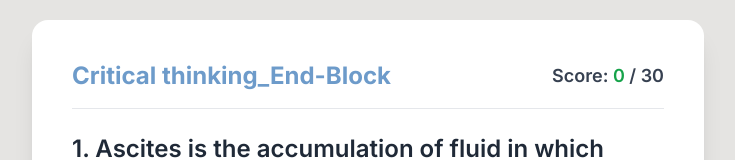
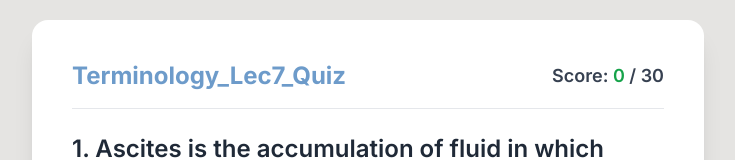
Before and after one commit to shabazrasheed10-rgb/Terminology_Lec7_Quiz, a plain HTML site: page index.html in a window 1280 px wide. Shown: the top 160 px of the page, without its empty margins (272-1007 px from the left). Drawn offline with nearby package versions, Linux system fonts and the light colour scheme.

Commit message:
Update index.html

```diff
--- a/index.html
+++ b/index.html
@@ -3,7 +3,7 @@
  <head>
   <meta charset="UTF-8">
   <meta name="viewport" content="width=device-width, initial-scale=1.0">
-  <title>CT exam</title>
+  <title>Terminology_Lec7_Quiz</title>
   <script src="https://cdn.tailwindcss.com"></script>
   <link href="https://fonts.googleapis.com/css2?family=Inter:wght@400;600;700&amp;display=swap" rel="stylesheet">
   <style>
@@ -45,7 +45,7 @@
  <body>
   <div id="quiz-container" class="w-full max-w-2xl bg-white shadow-xl rounded-2xl p-6 md:p-10">
    <div class="flex justify-between items-center mb-6 border-b pb-4 border-gray-200">
-    <h1 class="text-2xl font-bold text-[#6D9BCA]">Critical thinking_End-Block</h1>
+    <h1 class="text-2xl font-bold text-[#6D9BCA]">Terminology_Lec7_Quiz</h1>
     <div class="text-lg font-semibold text-gray-700">
       Score: <span id="score-display" class="text-green-600">0</span> / <span id="total-questions">0</span>
     </div>
```
